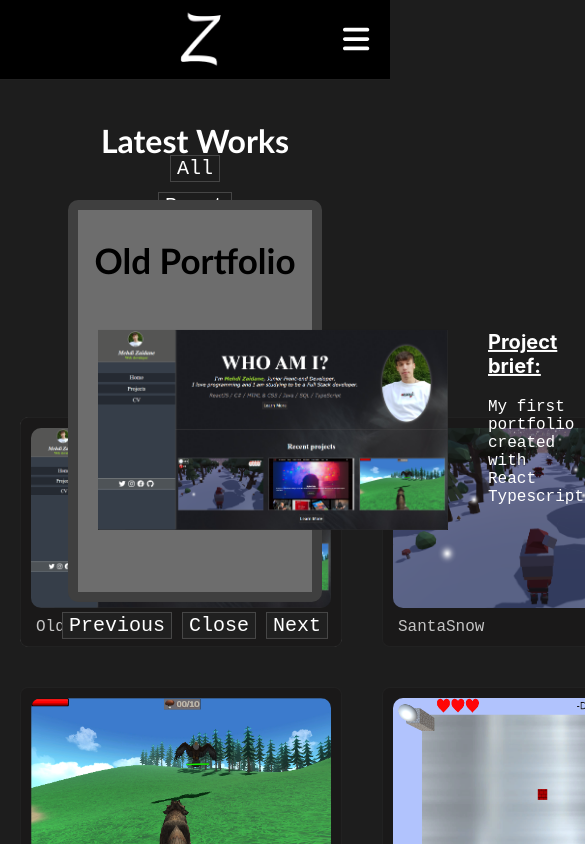
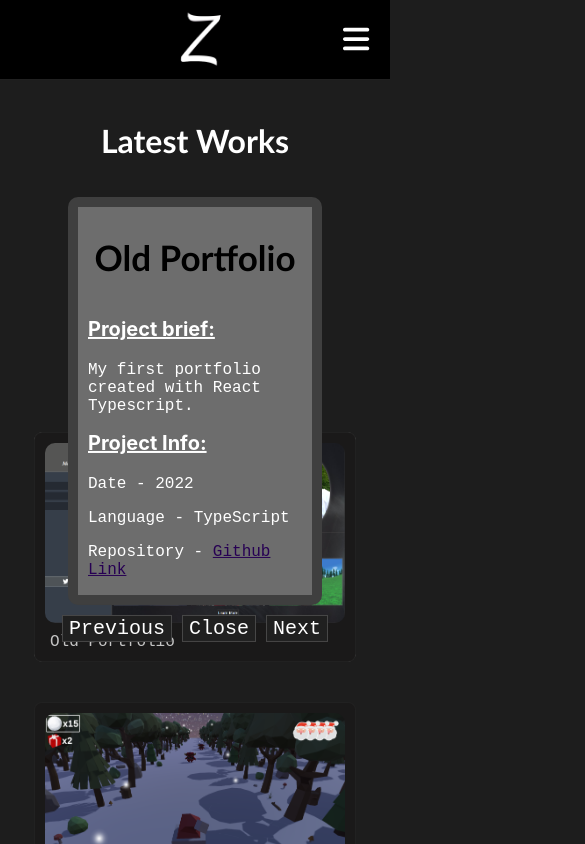
Before and after one commit to MehdiZaidaneS/miportfolio, a React (Create React App) app: page /miportfolio/projects in a window 390 px wide. Both pictures are taken after a click on the button "Old Portfolio". Shown: the top 844 px of the page, 585 px wide, since content can reach past the window. Built offline with nearby package versions, Linux system fonts and the light colour scheme.

Commit message:
Responsiveness Project

```diff
--- a/src/Components/Projects/Projects.css
+++ b/src/Components/Projects/Projects.css
@@ -89,3 +89,50 @@
 .moreInfo button:focus{
     background-color: rgba(0, 0, 0, 0.973);
 }
+
+#sortButton{
+    display: none;
+}
+
+
+
+@media only screen and (max-width: 1120px) {
+
+    .projectsDisplayed{
+
+        grid-template-columns: repeat(2,1fr);
+
+     }
+}
+
+@media only screen and (max-width: 745px) {
+
+    .projectsDisplayed{
+
+        grid-template-columns: repeat(1,1fr);
+
+     }
+}
+
+@media only screen and (max-width: 580px) {
+
+    .Projects h1{
+        margin-bottom: 25px;
+    }
+
+    .Projects .buttons button{
+        margin: 0 auto;
+        justify-content: center;
+        width: 40%;
+    }
+
+    .Projects .buttons{
+        display: flex;
+        flex-direction: column;
+    }
+
+    #sortButton{
+        display: block;
+    }
+
+}
--- a/src/Components/Projects/Projects.js
+++ b/src/Components/Projects/Projects.js
@@ -22,6 +22,7 @@ const Projects = () => {
 
 
   const [languageShow, setLanguageShow] = useState("");
+
   const [abrir, setAbrir] = useState(false)
   const [showProject, setShowProject] = useState({})
 
@@ -154,6 +155,7 @@ const Projects = () => {
             <button onClick={() =>setLanguageShow("Java")}>Java</button>
             <button onClick={() =>setLanguageShow("HTML & CSS")}>HTML & CSS</button>
          </div>
+
          {
            abrir &&
            <div className='moreInfo'>
--- a/src/Components/Projects/ShowProject/ShowProject.css
+++ b/src/Components/Projects/ShowProject/ShowProject.css
@@ -24,6 +24,10 @@
 .projectInfo{
     display: flex;
     flex-direction: row;
+    margin: 0 auto;
+    justify-content: center;
+
+    width: 100%;
 }
 
 .projectInfo h3{
@@ -34,7 +38,7 @@
 
 .projectInfo div{
 
-    margin: 20px;
+    margin: 10px;
 }
 
 .projectInfo p{
@@ -57,15 +61,35 @@
 }
 
 
+.dos{
+    width: fit-content;
+
+}
 
 .uno{
-   width: fit-content;
-}
+    width: fit-content;
 
-.dos{
-    width: 35%;
 }
 
 .tres{
-    width: fit-content;
+    width: 30%;
+
 }
+
+
+@media only screen and (max-width: 1530px) {
+    .uno{
+        display: none;
+    }
+}
+
+@media only screen and (max-width: 900px) {
+    .projectInfo{
+        display: block;
+
+    }
+    .tres{
+        width: fit-content;
+
+    }
+}
```
